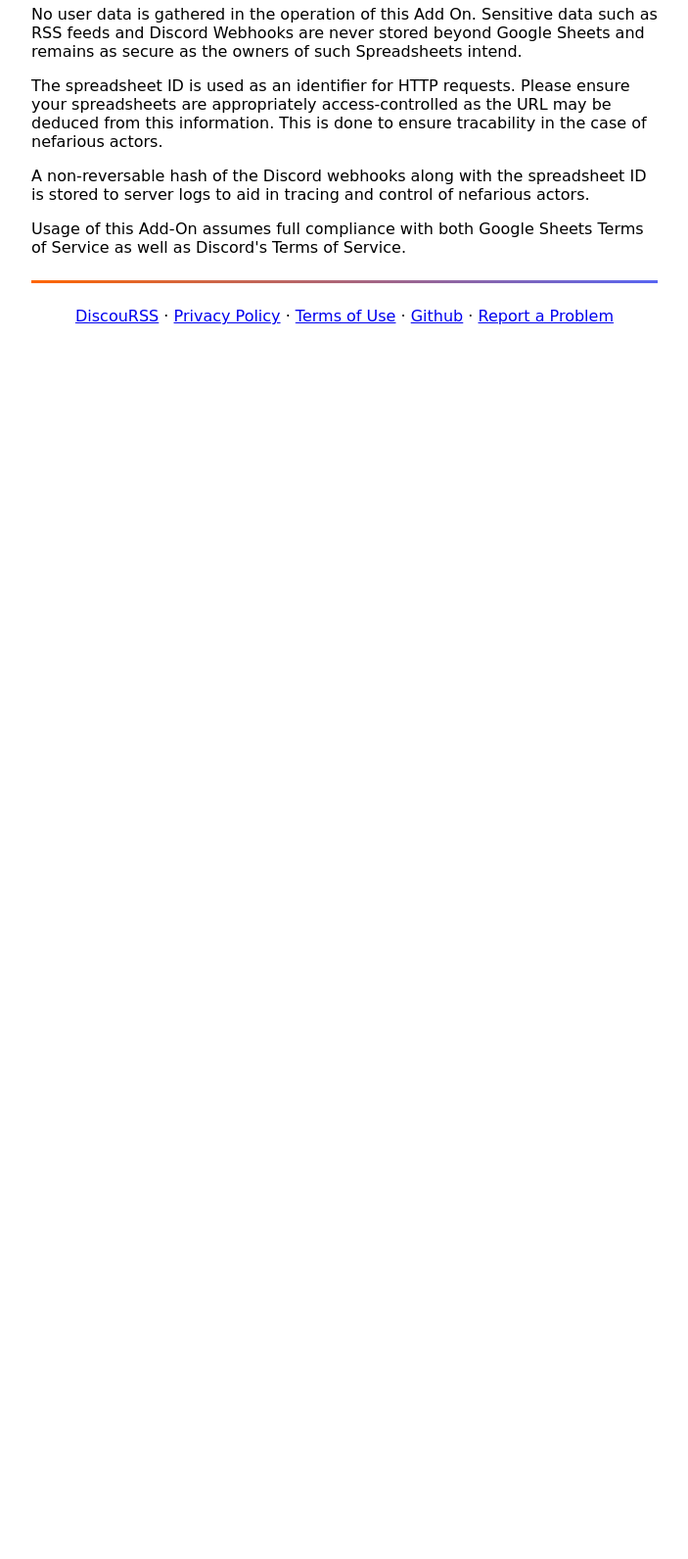
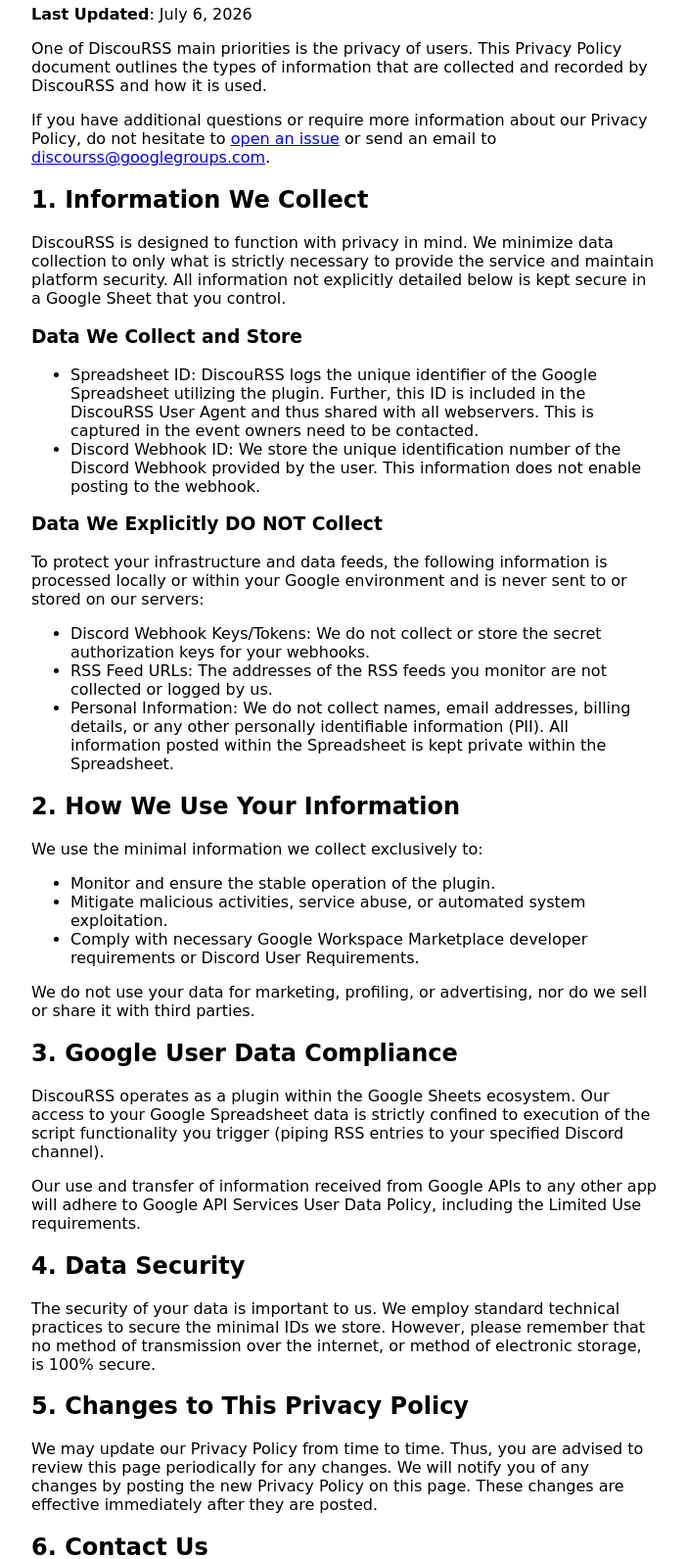
Before and after one commit to stevarino/discourss, a website: page doc/html/privacy/index.html in a window 1280 px wide. Shown: the part 175-1766 px from the top of the page at 98% size, without its empty margins (288-991 px from the left). Before the commit the page ends 800 px from the top, so only its background shows below. Drawn offline with Linux system fonts and the light colour scheme; a web font is replaced by a local one.

Commit message:
Update Privacy Policy (thanks Gemini\!)

```diff
--- a/doc/html/privacy/index.html
+++ b/doc/html/privacy/index.html
@@ -119,11 +119,42 @@
   <a href="https://workspace.google.com/marketplace/app/discourss/107272671119" class="button"><span>Get Started</span></a>
 </header>
 
-<h1>Privacy Policy</h1>
-<p>No user data is gathered in the operation of this Add On. Sensitive data such as RSS feeds and Discord Webhooks are never stored beyond Google Sheets and remains as secure as the owners of such Spreadsheets intend.</p>
-<p>The spreadsheet ID is used as an identifier for HTTP requests. Please ensure your spreadsheets are appropriately access-controlled as the URL may be deduced from this information. This is done to ensure tracability in the case of nefarious actors.</p>
-<p>A non-reversable hash of the Discord webhooks along with the spreadsheet ID is stored to server logs to aid in tracing and control of nefarious actors.</p>
-<p>Usage of this Add-On assumes full compliance with both Google Sheets Terms of Service as well as Discord&#39;s Terms of Service.</p>
+<h1>Privacy Policy for DiscouRSS</h1>
+<p><strong>Last Updated</strong>: July 6, 2026</p>
+<p>One of DiscouRSS main priorities is the privacy of users. This Privacy Policy document outlines the types of information that are collected and recorded by DiscouRSS and how it is used.</p>
+<p>If you have additional questions or require more information about our Privacy Policy, do not hesitate to <a href="https://github.com/stevarino/discourss/issues/new">open an issue</a> or send an email to <a href="mailto:discourss@googlegroups.com">discourss@googlegroups.com</a>.</p>
+<h2>1. Information We Collect</h2>
+<p>DiscouRSS is designed to function with privacy in mind. We minimize data collection to only what is strictly necessary to provide the service and maintain platform security. All information not explicitly detailed below is kept secure in a Google Sheet that you control.</p>
+<h3>Data We Collect and Store</h3>
+<ul>
+<li>Spreadsheet ID: DiscouRSS logs the unique identifier of the Google Spreadsheet utilizing the plugin. Further, this ID is included in the DiscouRSS User Agent and thus shared with all webservers. This is captured in the event owners need to be contacted.</li>
+<li>Discord Webhook ID: We store the unique identification number of the Discord Webhook provided by the user. This information does not enable posting to the webhook.</li>
+</ul>
+<h3>Data We Explicitly DO NOT Collect</h3>
+<p>To protect your infrastructure and data feeds, the following information is processed locally or within your Google environment and is never sent to or stored on our servers:</p>
+<ul>
+<li>Discord Webhook Keys/Tokens: We do not collect or store the secret authorization keys for your webhooks.</li>
+<li>RSS Feed URLs: The addresses of the RSS feeds you monitor are not collected or logged by us.</li>
+<li>Personal Information: We do not collect names, email addresses, billing details, or any other personally identifiable information (PII). All information posted within the Spreadsheet is kept private within the Spreadsheet.</li>
+</ul>
+<h2>2. How We Use Your Information</h2>
+<p>We use the minimal information we collect exclusively to:</p>
+<ul>
+<li>Monitor and ensure the stable operation of the plugin.</li>
+<li>Mitigate malicious activities, service abuse, or automated system exploitation.</li>
+<li>Comply with necessary Google Workspace Marketplace developer requirements or Discord User Requirements.</li>
+</ul>
+<p>We do not use your data for marketing, profiling, or advertising, nor do we sell or share it with third parties.</p>
+<h2>3. Google User Data Compliance</h2>
+<p>DiscouRSS operates as a plugin within the Google Sheets ecosystem. Our access to your Google Spreadsheet data is strictly confined to execution of the script functionality you trigger (piping RSS entries to your specified Discord channel).</p>
+<p>Our use and transfer of information received from Google APIs to any other app will adhere to Google API Services User Data Policy, including the Limited Use requirements.</p>
+<h2>4. Data Security</h2>
+<p>The security of your data is important to us. We employ standard technical practices to secure the minimal IDs we store. However, please remember that no method of transmission over the internet, or method of electronic storage, is 100% secure.</p>
+<h2>5. Changes to This Privacy Policy</h2>
+<p>We may update our Privacy Policy from time to time. Thus, you are advised to review this page periodically for any changes. We will notify you of any changes by posting the new Privacy Policy on this page. These changes are effective immediately after they are posted.</p>
+<h2>6. Contact Us</h2>
+<p>If you have any questions or suggestions about our Privacy Policy, do not hesitate to contact me through <a href="https://github.com/stevarino/discourss/issues/new">a Github Issue</a> or emailing <a href="mailto:discourss@googlegroups.com">discourss@googlegroups.com</a>.</p>
+<p>Thank you.</p>
 
 
 <footer>
```
Also changed, not shown: doc/md/privacy/index.md (+50 -5 lines).
